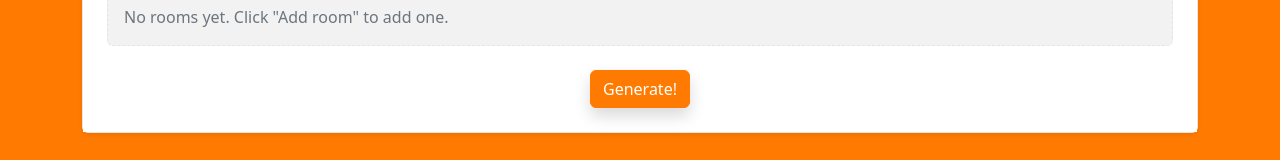
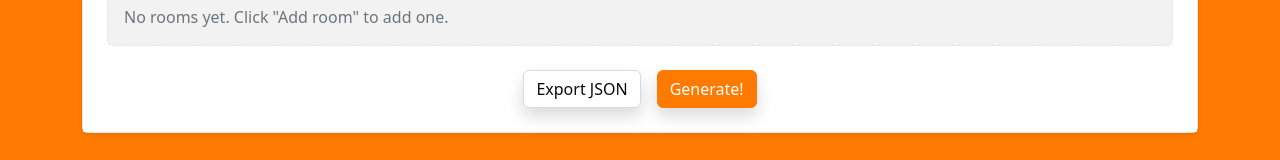
Before and after one commit to RichardHUN/timetableGenerator, a SvelteKit app in the folder frontend/: page /generate in a window 1280 px wide. Shown: the part 773-933 px from the top of the page. Built offline with nearby package versions, Linux system fonts and the light colour scheme; no server answers.

Commit message:
feat(frontend): add JSON export

```diff
--- a/frontend/src/routes/generate/+page.svelte
+++ b/frontend/src/routes/generate/+page.svelte
@@ -186,6 +186,56 @@
         } finally {
             if (input) input.value = '';
         }
+    }
+
+    function exportJSON() {
+        const payload = {
+            rooms: rooms.map((r) => {
+                const data = r.data || {};
+                const days = (data.days || []).map((d: any) => {
+                    const name = typeof d === 'string' ? d : d.value || d.name || '';
+                    const availableWindows = (d.timeWindows || []).map((tw: string[]) =>
+                        tw.map((t: string) => {
+                            const parts = (t || '').split(':').map((x: string) => Number(x));
+                            return { hour: Number.isFinite(parts[0]) ? parts[0] : 0, minute: Number.isFinite(parts[1]) ? parts[1] : 0 };
+                        })
+                    );
+                    return { name, availableWindows };
+                });
+                return {
+                    roomNumber: String(data.roomNumber ?? ''),
+                    capacity: Number(data.capacity) || 0,
+                    week: { days }
+                };
+            }),
+            plannedCourses: plannedCourses.map((p) => {
+                const d = p.data || {};
+                return {
+                    name: d.name || '',
+                    presenterName: d.presenterName || '',
+                    numberOfListeners: Number(d.numberOfListeners) || 0,
+                    durationHours: Number(d.durationHours) || 0,
+                    durationMinutes: Number(d.durationMinutes) || 0
+                };
+            }),
+            preferences: preferences.map((pref) => {
+                const d = pref.data || {};
+                return {
+                    strictness: Number(d.strictness) || 0,
+                    presenterName: d.presenterName || '',
+                    constraint: d.constraint || '',
+                    value: d.value === undefined || d.value === null ? '' : d.value
+                };
+            })
+        };
+
+        const blob = new Blob([JSON.stringify(payload, null, 2)], { type: 'application/json' });
+        const url = URL.createObjectURL(blob);
+        const a = document.createElement('a');
+        a.href = url;
+        a.download = 'timetable-input.json';
+        a.click();
+        URL.revokeObjectURL(url);
     }
 
     async function generateFromInputs() {
@@ -442,7 +492,8 @@
                 {/if}
             </div>
 
-            <div class="mt-4 d-flex justify-content-center">
+            <div class="mt-4 d-flex justify-content-center gap-3">
+                <button class="btn btn-outline-secondary shadow pop-button" type="button" on:click={exportJSON}>Export JSON</button>
                 <button class="btn btn-primary shadow pop-button" type="button" on:click={generateFromInputs} disabled={generating}>Generate!</button>
             </div>
 
```
